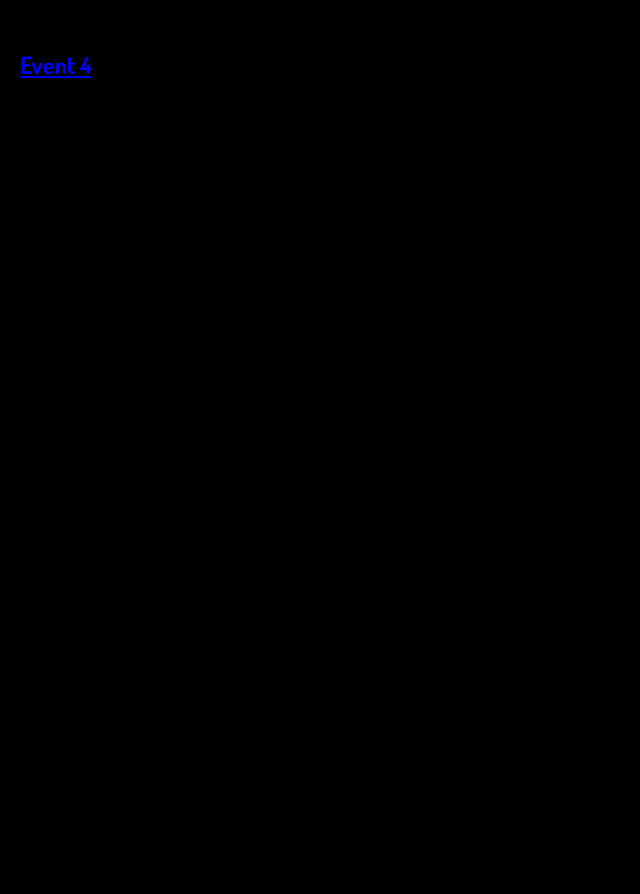
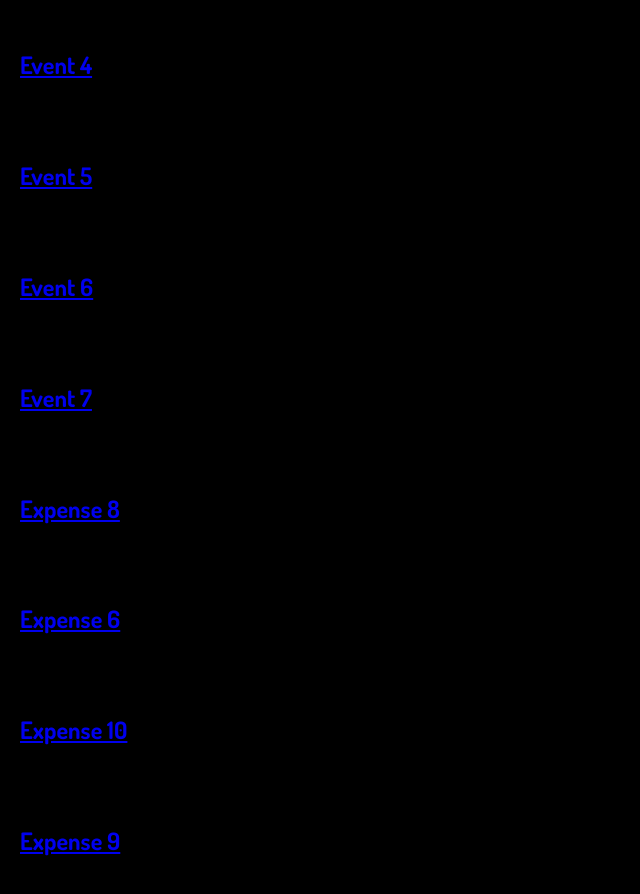
Before and after one commit to ganga-SK/expense-tracker, a React (Create React App) app: page / in a window 1280 px wide. Shown: the part 460-1354 px from the top of the page, without its empty margins (0-640 px from the left). Before the commit the page ends 800 px from the top, so only its background shows below. Built offline with nearby package versions, Linux system fonts and the light colour scheme; data requests are answered from the project's data file.

Commit message:
Fixing adding the subevent

```diff
--- a/data/db.json
+++ b/data/db.json
@@ -1,34 +1,34 @@
 {
   "events": [
     {
-      "id": 1,
+      "id": "1",
       "title": "Event 1",
       "max-budget": 1000,
       "subevent": [
         {
-          "id": 1,
+          "id": "1",
           "title": "SubEvent 1",
           "expense": "Expense for sub event 1"
         },
         {
-          "id": 1,
+          "id": "1",
           "title": "SubEvent 2",
           "expense": "Expense for sub event 2"
         }
       ]
     },
     {
-      "id": 2,
+      "id": "2",
       "title": "Event 2",
       "max-budget": 2000,
       "subevent": [
         {
-          "id": 2,
+          "id": "2",
           "title": "SubEvent 1",
           "expense": "Expense for sub event 1"
         },
         {
-          "id": 2,
+          "id": "2",
           "title": "SubEvent 2",
           "expense": "Expense for sub event 2"
         }
@@ -50,6 +50,63 @@
           "expense": "200"
         }
       ]
+    },
+    {
+      "id": "bc76",
+      "title": "Event 5",
+      "maxbudget": "50000",
+      "subevent": [
+        {
+          "title": "Event 5: 1",
+          "expense": "10000"
+        }
+      ]
+    },
+    {
+      "id": "1955",
+      "title": "Event 6",
+      "maxbudget": "34567",
+      "subevent": [
+        {
+          "title": "ghj",
+          "expense": "122"
+        }
+      ]
+    },
+    {
+      "id": "81ab",
+      "title": "Event 7",
+      "maxbudget": "100000",
+      "subevent": []
+    },
+    {
+      "id": "f326",
+      "title": "Expense 8",
+      "maxbudget": "-1",
+      "subevent": []
+    },
+    {
+      "id": "f342",
+      "title": "Expense 6",
+      "maxbudget": "1000000",
+      "subevent": [
+        {
+          "title": "Expense 6 : 1",
+          "expense": "50000"
+        }
+      ]
+    },
+    {
+      "id": "6eb8",
+      "title": "Expense 10",
+      "maxbudget": "10000000",
+      "subevent": []
+    },
+    {
+      "id": "76c7",
+      "title": "Expense 9",
+      "maxbudget": "10000",
+      "subevent": []
     }
   ]
 }
--- a/src/AddExpense.js
+++ b/src/AddExpense.js
@@ -36,6 +36,15 @@ const AddExpense = () => {
             headers:{"Content-Type":"application/json"},
             body:JSON.stringify(event)
         })
+        .then(response => response.json())
+    .then(data => {
+        console.log('Success:', data);
+        // Handle success, e.g., update UI or show a message
+    })
+    .catch((error) => {
+        console.error('Error:', error);
+        // Handle error, e.g., show an error message
+    });
     }
 
     return(
@@ -55,7 +64,7 @@ const AddExpense = () => {
                 onChange={(e)=>setMaxbudget(e.target.value)}
             />
             <button onClick={handleMainEvent}>Save Event</button>
-             <button onClick={(handleSubEvents)}>Add SubEvent</button>
+             <button onClick={handleSubEvents}>Add SubEvent</button>
 
              {subEvents.map((subEvent,index)=>(
                 <div className="sub-event" key={index}>
--- a/src/EventDetails.js
+++ b/src/EventDetails.js
@@ -8,26 +8,37 @@ const EventDetails = ({ events }) => {
     if (!events) {
         return <div>Loading...</div>;
     }
-    console.log(events);
+
     let event1;
     events.map(event=>{
-        if(event.id===parseInt(id)){
+        if(event.id===(id)){
             event1 = event;
+            console.log(event1);
         }
     });
 
-    console.log(event1);
 
-    const subevent=event1.subevent;
+
+    let subevent = null;
+
+
+
+    if(event1!==undefined && event1.subevent!==undefined && event1.subevent!==null){
+        subevent=event1.subevent;
+        console.log(subevent);
+    }
+
+
 
     return (
         <div className="event-details">
             {event1 ? (
                     <>
                         <h2 className="event-detail-title">{event1.title}</h2>
+
                         <div className="sub">
-                        {subevent.map(subevent => (
-                            <div className="sep-subs">{subevent.title}:  {subevent.expense}</div>))}
+                        {subevent ? (subevent.map(subevent => (
+                            <div className="sep-subs">{subevent.title}:  {subevent.expense}</div>))):(<div>No Subevents</div>)}
                         </div>
                     </>
                 ):(<p>Event not found</p>)
```
